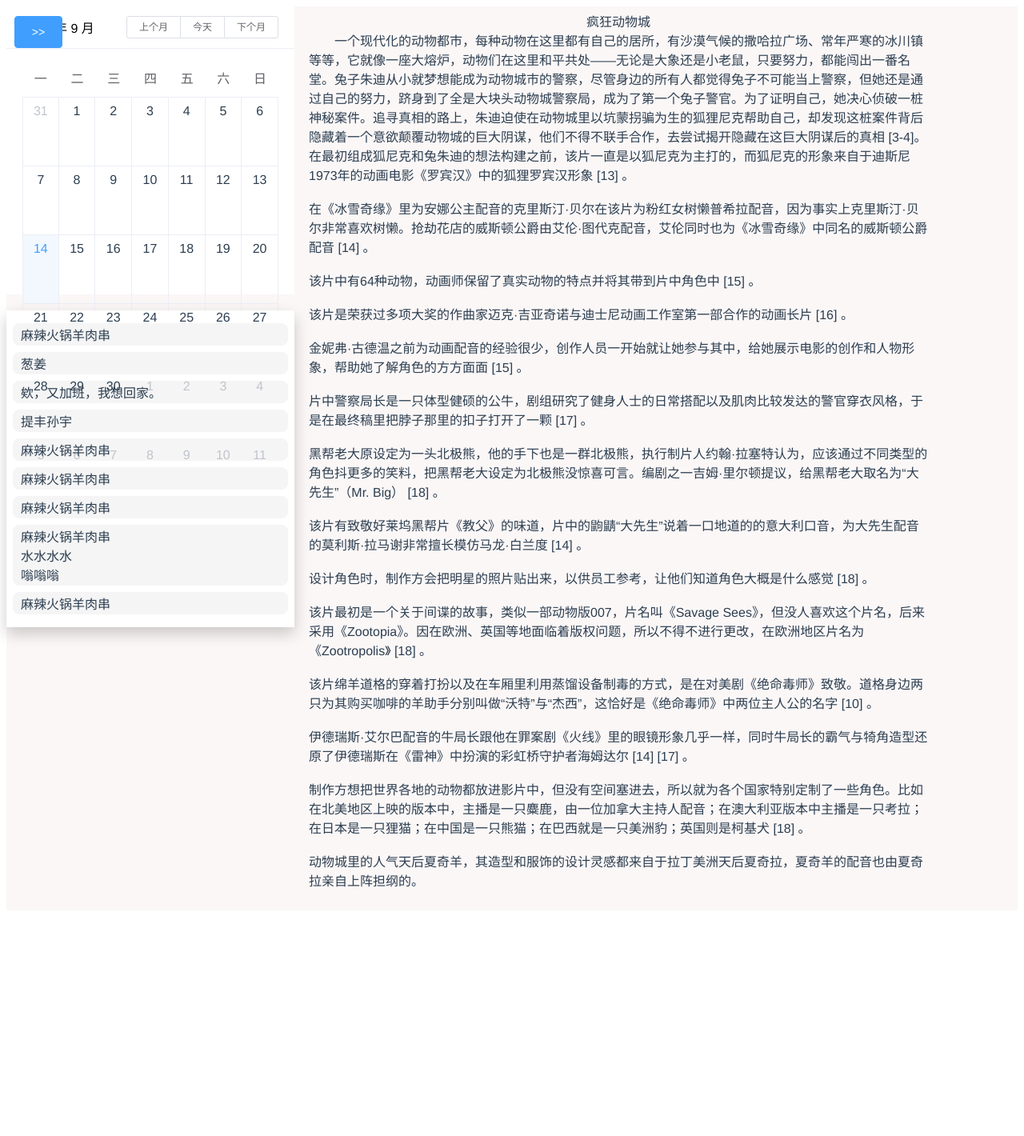
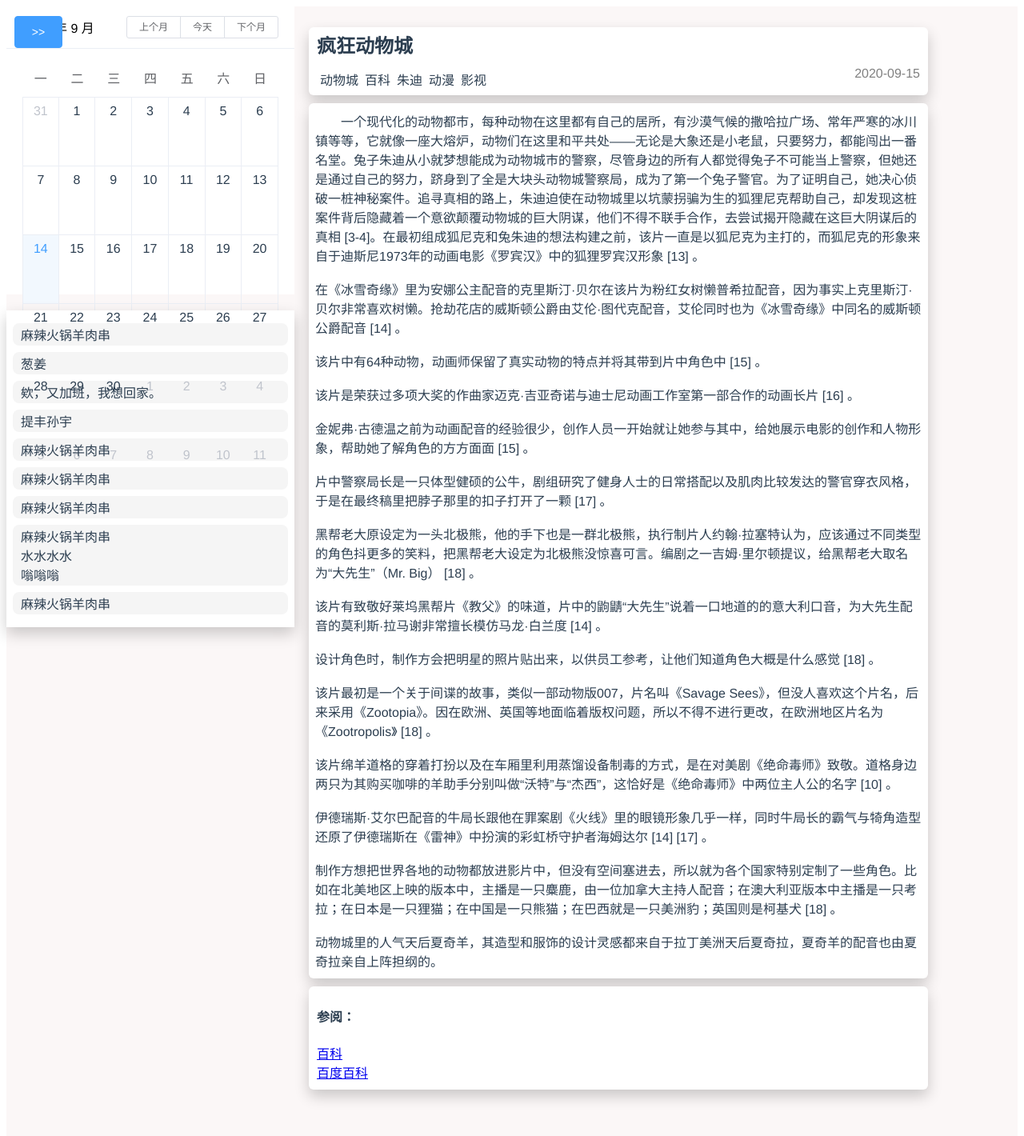
Before and after one commit to WanneSimon/munk-blog, a Vue app: page /coco/blog in a window 1280 px wide. Shown: the top 1420 px of the page at 80% size. Before the commit the page ends 1146 px from the top, so only its background shows below. Built offline with nearby package versions, Linux system fonts and the light colour scheme.

Commit message:
博文完善-2

```diff
--- a/src/App.vue
+++ b/src/App.vue
@@ -37,4 +37,11 @@ components: { DrawerNav },
     border-radius: 4px;
     min-height: 20px;
   }
+
+  .float-block{
+    padding: 4px 10px;
+    background-color: #fff;
+    border-radius: 6px;
+    box-shadow: 0 8px 18px rgba(0,0,0,.2);
+  }
 </style>
--- a/src/views/blog.vue
+++ b/src/views/blog.vue
@@ -1,5 +1,5 @@
 <template>
-    <div style="padding-bottom: 20px;">
+    <div>
       <el-row class="blog">
         <el-col class="blank_L" :span="8" style="max-width:360px;">
          <el-calendar v-model="currentTime"></el-calendar>
@@ -16,8 +16,23 @@
         <el-col class="blog-content" :span="15">
           <!-- 具体文章 -->
           <div v-if="blogView" class="blog-container">
-            <div>{{currentBlog.title}}</div>
-            <div class="blog-text" v-html="currentBlog.content"></div>
+            <div class="blog-head float-block">
+              <div class="blog-title">{{currentBlog.title}}</div>
+              <el-row class="blog-meta">
+                <el-col :span="16" style="text-align: left;">
+                  <!-- {{currentBlog.tags}} -->
+                  <span class="blog-tag" v-for='tag,key in currentBlog.tags.split(",")' :key='key'>{{tag}}</span>
+                </el-col>
+                <el-col :span="8" class="blog-time">{{currentBlog.createTime}}</el-col>
+              </el-row>
+            </div>
+            <div class="blog-text float-block" v-html="currentBlog.content"></div>
+            <div class="blog-refrence float-block" v-if="currentBlog.reference && currentBlog.reference.length>0">
+              <h4>参阅：</h4>
+              <div v-for="reference,key in currentBlog.reference" :key="key">
+                <a :href="reference.link" target="_blank">{{reference.name}}</a>
+              </div>
+            </div>
           </div>
 
 
@@ -25,6 +40,8 @@
 
         <!-- <el-col class="blank_R" :span="3"></el-col> -->
       </el-row>
+
+      <div style="height: 120px;"></div>
     </div>
 </template>
 
@@ -40,6 +57,7 @@
         currentBlog: {  //当前展示的 blog
             id: 10,
             title: '疯狂动物城',
+            tags: '动物城,百科,朱迪,动漫,影视',
             createTime: '2020-09-15',
             content: '一个现代化的动物都市，每种动物在这里都有自己的居所，有沙漠气候的撒哈拉广场、常年严寒的冰川镇等等，它就像一座大熔炉，动物们在这里和平共处——无论是大象还是小老鼠，只要努力，都能闯出一番名堂。兔子朱迪从小就梦想能成为动物城市的警察，尽管身边的所有人都觉得兔子不可能当上警察，但她还是通过自己的努力，跻身到了全是大块头动物城警察局，成为了第一个兔子警官。为了证明自己，她决心侦破一桩神秘案件。追寻真相的路上，朱迪迫使在动物城里以坑蒙拐骗为生的狐狸尼克帮助自己，却发现这桩案件背后隐藏着一个意欲颠覆动物城的巨大阴谋，他们不得不联手合作，去尝试揭开隐藏在这巨大阴谋后的真相 [3-4]。'+
             '在最初组成狐尼克和兔朱迪的想法构建之前，该片一直是以狐尼克为主打的，而狐尼克的形象来自于迪斯尼1973年的动画电影《罗宾汉》中的狐狸罗宾汉形象 [13]  。'+
@@ -70,8 +88,8 @@
             '<br>'+
             '<br>动物城里的人气天后夏奇羊，其造型和服饰的设计灵感都来自于拉丁美洲天后夏奇拉，夏奇羊的配音也由夏奇拉亲自上阵担纲的。',
             reference: [
-              { name: '', link: '' },
-              { name: '', link: '' },
+              { name: '百科', link: 'http://www.baidu.com' },
+              { name: '百度百科', link: 'http://www.baidu.com' },
             ]
         },
         blogs: {
@@ -129,9 +147,36 @@
   }
 
 
-.blog-text{
-  text-align: left;
-  text-indent: 2rem;
-}
 
+  .blog-head{
+    margin-top: 20px;
+  }
+  .blog-title{
+    font-size: 24px;
+    font-weight: bold;
+    text-align: left;
+  }
+  .blog-meta{
+    margin-top: 10px;
+  }
+  .blog-tag{
+    display: inline-block;
+    padding: 4px;
+  }
+  .blog-time{
+    text-align: right;
+    color: grey;
+  }
+  .blog-text{
+    text-align: left;
+    text-indent: 2rem;
+    margin-top: 10px;
+    padding: 10px 8px 10px 8px;
+  }
+
+  .blog-refrence{
+    margin-top: 10px;
+    padding-bottom: 10px;
+    text-align: left;
+  }
 </style>
```
